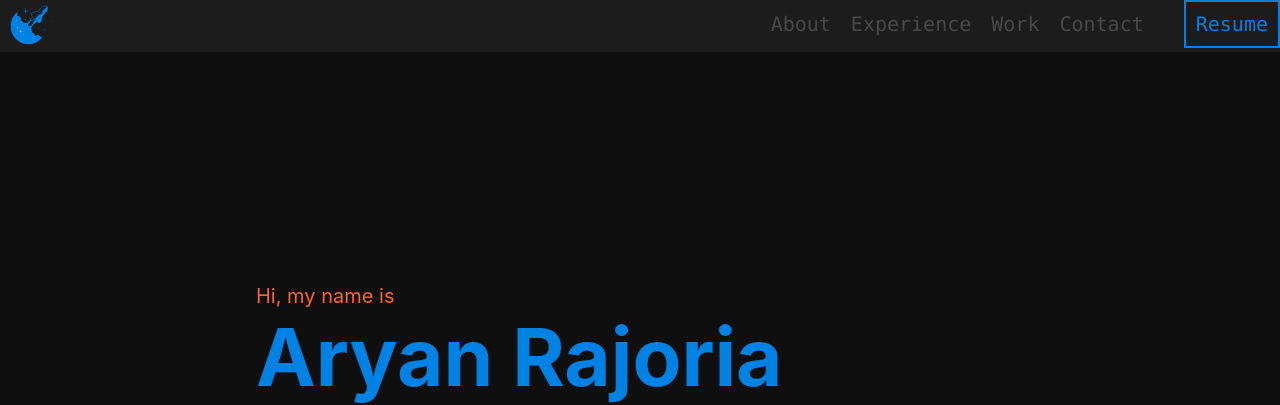
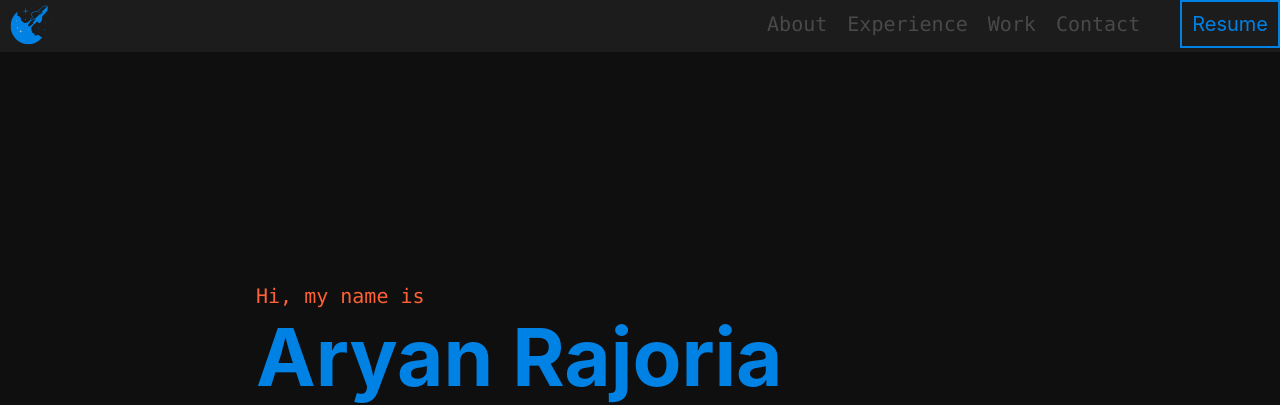
Before and after one commit to aryan-rajoria/Aryan-Rajoria.github.io, a React (Create React App) app: page / in a window 1280 px wide. Shown: the top 405 px of the page. Built offline with nearby package versions, Linux system fonts and the light colour scheme; the HTML template or start-up script is replaced by a standard one.

Commit message:
navbar css

```diff
--- a/src/App.css
+++ b/src/App.css
@@ -8,9 +8,6 @@
     --navbar-text: #494949;
 
     /* fonts */
-    --font-sans: "Calibre", "Inter", "San Francisco", "SF Pro Text",
-        -apple-system, system-ui, sans-serif;
-    --font-mono: "SF Mono", "Fira Code", "Fira Mono", "Roboto Mono", monospace;
 }
 
 .subpart-h2 {
--- a/src/pages/portfolio/header/header.css
+++ b/src/pages/portfolio/header/header.css
@@ -16,7 +16,6 @@
 .header-p {
     margin: 20px 0 0 0;
     color: var(--highlight);
-    font: var(--font-mono);
 }
 .header-h1 {
     margin: 0;
--- a/src/pages/portfolio/header/header.jsx
+++ b/src/pages/portfolio/header/header.jsx
@@ -6,7 +6,7 @@ function header() {
         <div className="header">
             <div className="header_content">
                 <br />
-                <p className="header-p">Hi, my name is</p>
+                <code className="header-p">Hi, my name is</code>
                 <h1 className="header-h1">Aryan Rajoria</h1>
                 <h2 className="header-h2">Web and AI Engineer</h2>
                 <h3 className="header-h3">
--- a/src/pages/portfolio/navbar/navbar.css
+++ b/src/pages/portfolio/navbar/navbar.css
@@ -39,16 +39,25 @@ ol li {
     transition: all 0.3s ease;
 }
 
-ol li:nth-of-type(5) {
+ol.menu li:nth-of-type(5) {
     margin-left: 1.5rem;
     /* background-color: var(--accent); */
     color: var(--accent);
     border: 2px solid var(--accent);
 }
 
-ol li:hover {
+li.nav-hover:hover {
     background-color: var(--highlight);
     color: #fff;
+}
+
+li.nav-hover a:hover {
+    color: #fff;
+}
+
+ol.menu a {
+    font-family: source-code-pro, Menlo, Monaco, Consolas, "Courier New",
+        monospace;
 }
 
 a:link {
--- a/src/pages/portfolio/navbar/navbar.jsx
+++ b/src/pages/portfolio/navbar/navbar.jsx
@@ -11,29 +11,19 @@ function Navbar() {
                 </div>
             </div>
             <ol className="menu inline-ele">
-                <li>
-                    <a href="#aboutme">
-                        <code>About</code>
-                    </a>
+                <li className="nav-hover">
+                    <a href="#aboutme">About</a>
                 </li>
-                <li>
-                    <a href="#pastexperience">
-                        <code>Experience</code>
-                    </a>
+                <li className="nav-hover">
+                    <a href="#pastexperience">Experience</a>
                 </li>
-                <li>
-                    <a href="#highlights">
-                        <code>Work</code>
-                    </a>
+                <li className="nav-hover">
+                    <a href="#highlights">Work</a>
                 </li>
-                <li>
-                    <a href="#contactme">
-                        <code>Contact</code>
-                    </a>
+                <li className="nav-hover">
+                    <a href="#contactme">Contact</a>
                 </li>
-                <li id="resume">
-                    <code>Resume</code>
-                </li>
+                <li id="resume">Resume</li>
             </ol>
         </div>
     );
```
